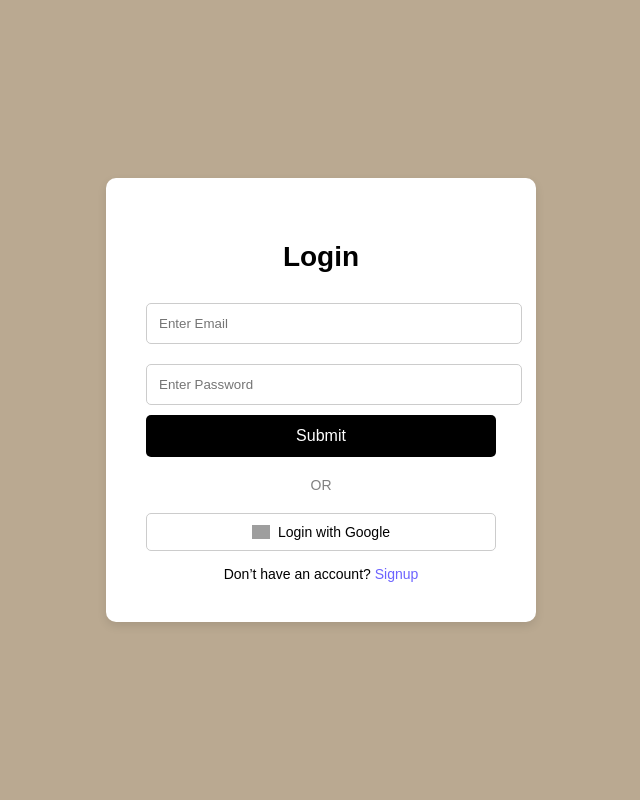
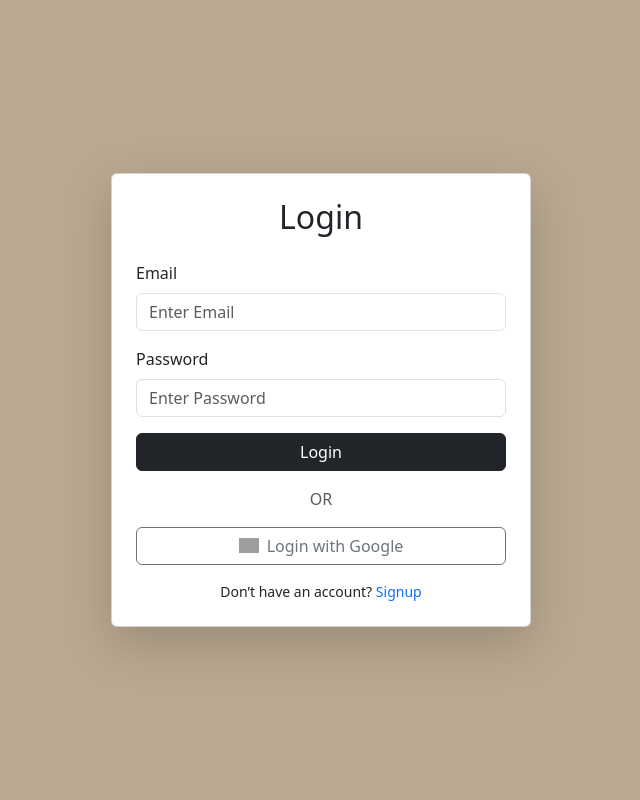
Before and after one commit to aj110arjun/GearUp2, a Django app: page /register/user/login/ in a window 1280 px wide. Shown: the whole page, without its empty margins (319-959 px from the left). Run offline with Django 5.2, Linux system fonts and the light colour scheme; grey boxes are pictures that could not be loaded.

Commit message:
login added

```diff
--- a/register/views.py
+++ b/register/views.py
@@ -2,9 +2,14 @@ from django.shortcuts import render, redirect
 from django.contrib.auth.models import User
 from django.core.validators import validate_email
 from django.core.exceptions import ValidationError
+from django.contrib.auth import authenticate, login
+from django.views.decorators.cache import never_cache
 
 
+@never_cache
 def user_signup(request):
+    if request.user.is_authenticated:
+        return redirect('home')
     error={}
     if request.method == 'POST':
         fullname = request.POST['fullname']
@@ -40,5 +45,24 @@ def user_signup(request):
 
     return render(request, 'user/signup.html', {'error':error})
 
+@never_cache
 def user_login(request):
-    return render(request, 'user/login.html')
+    if request.user.is_authenticated:
+        return redirect('home')
+    error={}
+    if request.method == 'POST':
+        email = request.POST.get('email')
+        password = request.POST.get('password')
+
+        if not email or not password:
+            error["common"]="All fields are required"
+
+        if not error:
+            user = authenticate(request, username=email, password=password)
+            if user is not None:
+                login(request, user)
+                return redirect('home')
+            else:
+                error["common"] = "Invalid email or password."
+
+    return render(request, 'user/login.html', {'error': error})
--- /dev/null
+++ b/requirements.txt
@@ -0,0 +1,4 @@
+asgiref==3.9.1
+Django==5.2.5
+sqlparse==0.5.3
+tzdata==2025.2
--- a/templates/user/login.html
+++ b/templates/user/login.html
@@ -4,108 +4,51 @@
   <meta charset="UTF-8">
   <meta name="viewport" content="width=device-width, initial-scale=1.0">
   <title>Login Page</title>
-  <style>
-    body {
-      font-family: Arial, sans-serif;
-      display: flex;
-      justify-content: center;
-      align-items: center;
-      height: 100vh;
-      margin: 0;
-      background: #BAA991;
-    }
+  <link href="https://cdn.jsdelivr.net/npm/bootstrap@5.3.7/dist/css/bootstrap.min.css" rel="stylesheet">
+</head>
+<body style="background-color: #BAA991;" class="min-vh-100 d-flex justify-content-center align-items-center">
 
-    .login-container {
-      background: #fff;
-      padding: 40px;
-      border-radius: 10px;
-      width: 350px;
-      box-shadow: 0 4px 10px rgba(0,0,0,0.1);
-      text-align: center;
-    }
+  <div class="card shadow-lg p-4" style="max-width: 420px; width: 100%;">
+    <h2 class="text-center mb-4">Login</h2>
 
-    .login-container h2 {
-      margin-bottom: 20px;
-      font-size: 28px;
-    }
+    <form method="POST">
+      {% csrf_token %}
 
-    input {
-      width: 100%;
-      padding: 12px;
-      margin: 10px 0;
-      border: 1px solid #ccc;
-      border-radius: 5px;
-      outline: none;
-    }
+      <div class="mb-3">
+        <label for="email" class="form-label">Email</label>
+        <input type="email" class="form-control" id="email" name="email" placeholder="Enter Email">
+        {% if error.email %}
+          <div class="text-danger small">{{ error.email }}</div>
+        {% endif %}
+      </div>
 
-    .submit-btn {
-      width: 100%;
-      background: black;
-      color: white;
-      padding: 12px;
-      border: none;
-      border-radius: 5px;
-      font-size: 16px;
-      cursor: pointer;
-    }
+      <div class="mb-3">
+        <label for="password" class="form-label">Password</label>
+        <input type="password" class="form-control" id="password" name="password" placeholder="Enter Password">
+        {% if error.password %}
+          <div class="text-danger small">{{ error.password }}</div>
+        {% endif %}
+      </div>
 
-    .submit-btn:hover {
-      background: #333;
-    }
+      {% if error.common %}
+        <div class="text-danger small mb-3">{{ error.common }}</div>
+      {% endif %}
 
-    .or-divider {
-      margin: 20px 0;
-      font-size: 14px;
-      color: gray;
-    }
+      <button type="submit" class="btn btn-dark w-100 mb-3">Login</button>
+    </form>
 
-    .google-btn {
-      width: 100%;
-      display: flex;
-      align-items: center;
-      justify-content: center;
-      background: white;
-      border: 1px solid #ccc;
-      padding: 10px;
-      border-radius: 5px;
-      cursor: pointer;
-      font-size: 14px;
-    }
+    <div class="text-center text-muted mb-3">OR</div>
 
-    .google-btn img {
-      width: 18px;
-      margin-right: 8px;
-    }
-
-    .signup-link {
-      margin-top: 15px;
-      font-size: 14px;
-    }
-
-    .signup-link a {
-      text-decoration: none;
-      color: #6c63ff;
-    }
-
-    .signup-link a:hover {
-      text-decoration: underline;
-    }
-  </style>
-</head>
-<body>
-  <div class="login-container">
-    <h2>Login</h2>
-    <input type="email" placeholder="Enter Email">
-    <input type="password" placeholder="Enter Password">
-    <button class="submit-btn">Submit</button>
-    <div class="or-divider">OR</div>
-    <button class="google-btn">
-      <img src="https://upload.wikimedia.org/wikipedia/commons/4/4e/Google_%22G%22_Logo.svg" alt="">
+    <button class="btn btn-outline-secondary w-100 d-flex align-items-center justify-content-center gap-2 mb-3">
+      <img src="https://upload.wikimedia.org/wikipedia/commons/4/4e/Google_%22G%22_Logo.svg" width="20">
       Login with Google
     </button>
-    <div class="signup-link">
-      Don’t have an account? <a href="{% url 'signup' %}">Signup</a>
+
+    <div class="text-center small">
+      Don’t have an account? <a href="{% url 'signup' %}" class="text-decoration-none">Signup</a>
     </div>
   </div>
+
+  <script src="https://cdn.jsdelivr.net/npm/bootstrap@5.3.7/dist/js/bootstrap.bundle.min.js"></script>
 </body>
 </html>
```
Also changed, not shown: home/views.py (+9 -1 lines), templates/user/signup.html (+44 -125 lines), db.sqlite3.
